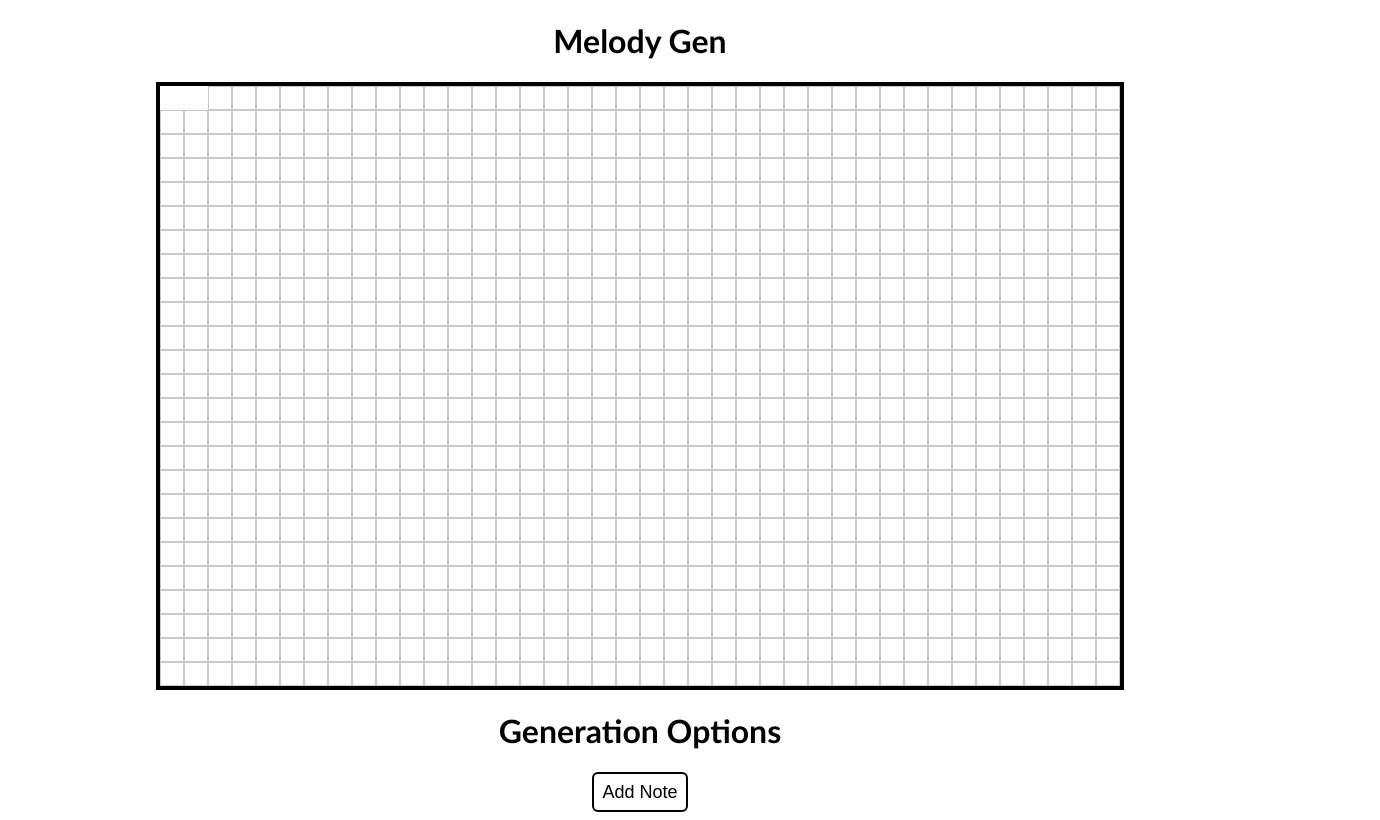
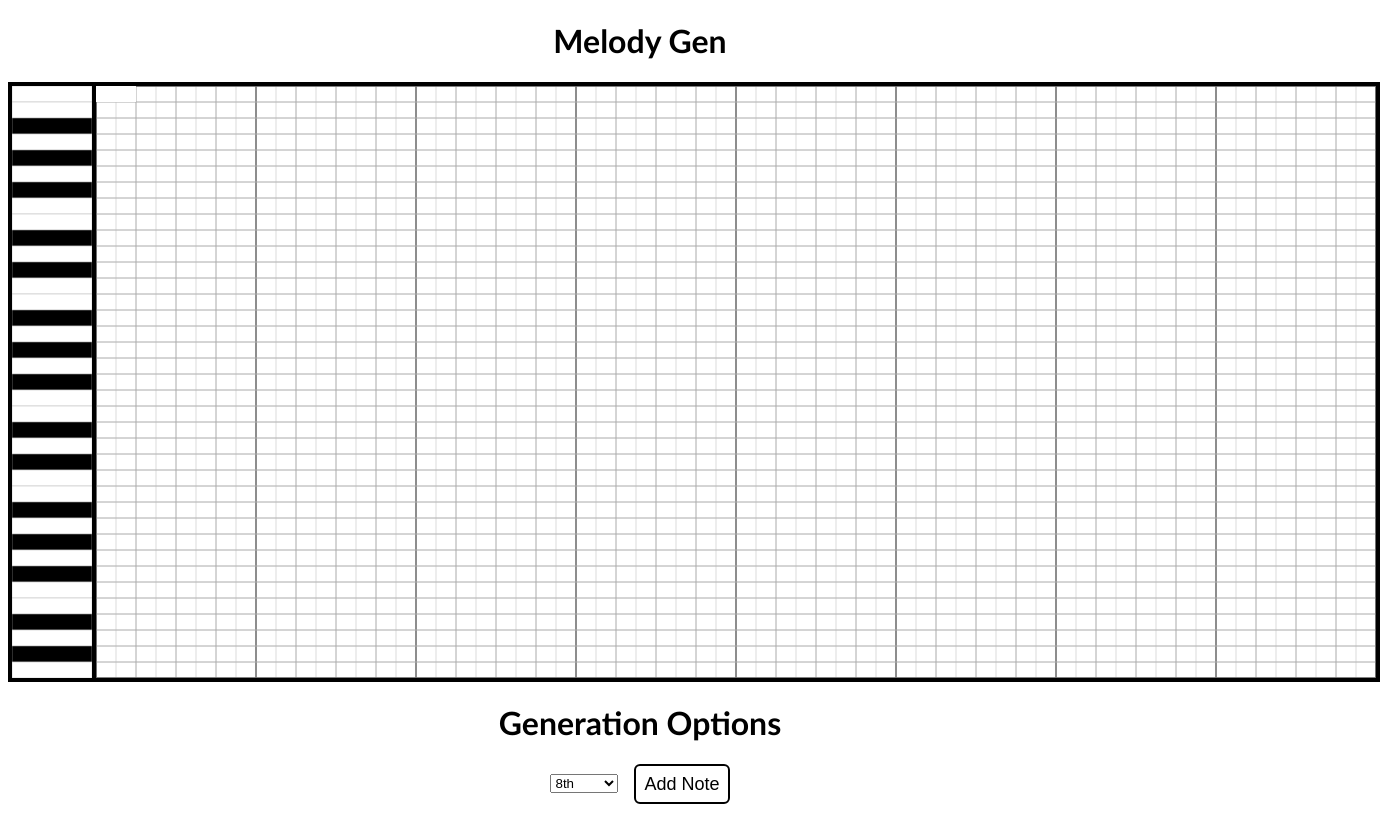
Before and after one commit to csakilan/MelodyGen, a Next.js app in the folder website/: page / in a window 1280 px wide. Both pictures are taken after a click on the button "Add Note". Shown: the whole page, 1380 px wide, since content can reach past the window. Built offline with nearby package versions, Linux system fonts and the light colour scheme.

Commit message:
Resizing notes

```diff
--- a/website/src/app/globals.css
+++ b/website/src/app/globals.css
@@ -5,14 +5,18 @@
 :root {
   --background: #ffffff;
   --foreground: #000;
-  --grid-border: #c8c8c8;
+  --grid-border: #b8b8b8;
+  --grid-border-quarter: #aaa;
+  --grid-border-whole: #666
 }
 
 @media (prefers-color-scheme: dark) {
   :root {
     --background: #333;
     --foreground: #fff;
-    --grid-border: #585858;
+    --grid-border: #686868;
+    --grid-border-quarter: #888;
+    --grid-border-whole: #ccc
   }
 }
 
@@ -22,10 +26,16 @@ body {
   font-family: 'Trebuchet MS', 'Lucida Sans Unicode', 'Lucida Grande', 'Lucida Sans', Arial, sans-serif
 }
 
-.draggable-note {
-  cursor: move;
+.grid-border-whole {
+  stroke: var(--grid-border-whole);
+  stroke-width: 1.5;
+}
+
+.grid-border-quarter {
+  stroke: var(--grid-border-quarter);
 }
 
 .grid-border {
   stroke: var(--grid-border);
+  stroke-width: .5;
 }
--- a/website/src/components/Editor.tsx
+++ b/website/src/components/Editor.tsx
@@ -3,18 +3,35 @@
 import { useRef, useState } from "react";
 import Draggable from "react-draggable";
 import Note from "./Note";
-import { BORDER_WIDTH, GRID_SIZE } from "@/util/config";
+import { BORDER_WIDTH, GRID_ROWS, GRID_SIZE_X, GRID_SIZE_Y, MAX_GRID_X, PIANO_KEY_GAP, PIANO_KEY_WIDTH, QUARTER_GRID_X } from "@/util/config";
 import Button from "./Button";
 
-export const EDITOR_WIDTH = 960, EDITOR_HEIGHT = 600;
+export const EDITOR_WIDTH = GRID_SIZE_X * 4 * 4 * 8, EDITOR_HEIGHT = GRID_SIZE_Y * GRID_ROWS;
+
+const B = "#000", W = "#fff";
+const noteColors = [W, B, W, B, W, W, B, W, B, W, B, W];
+const getNoteColor = (key: number, note: number) => {
+  return noteColors[(key + note - 1 + noteColors.length) % noteColors.length];
+};
+
+function getNoteIndex(y: number) {
+  return GRID_ROWS - y / GRID_SIZE_Y;
+}
 
 export default function Editor() {
   // State to force update
   const [_, _upd] = useState(0);
+  // TODO change instead of position to offset and note id (1, 2, 3, ...) instead of (0, 16, 32, ...)
   // Positions of the notes [[x, y, duration], ...]
   const notes = useRef<number[][]>([]);
+  const [gridMultiplier, setGridMultiplier] = useState(2);
 
   const forceUpdate = () => _upd(x => x + 1);
+
+  const verticalLinesPerQuarter = Math.floor(4 / gridMultiplier);
+  // Number of quarter beats in whole (capped at 4)
+  const verticalLinesPerWhole = Math.min(16 / gridMultiplier, 4);
+  const verticalLineBeatInterval = 4 / verticalLinesPerWhole;
 
   const getUpdateNoteHandler = (i: number) => {
     return (newPos: number[], newDuration: number) => {
@@ -25,40 +42,92 @@ export default function Editor() {
   }
 
   const onAddNote = () => {
-    const x = notes.current.reduce((max, pos) => Math.max(max, pos[0] + pos[2] * GRID_SIZE), 0);
+    const x = notes.current.reduce((max, pos) => Math.max(max, pos[0] + pos[2] * GRID_SIZE_X), 0);
     if (x >= EDITOR_WIDTH) {
       console.log("Cannot add note, out of space");
       return;
     }
-    notes.current.push([x, 0, 2]);
+    notes.current.push([x, 0, 4]);
     forceUpdate();
   };
 
   return (
     <div>
-      <div className={`m-auto relative overflow-hidden border-4 border-black border-solid`} style={{width: EDITOR_WIDTH, height: EDITOR_HEIGHT}}>
+      <div className={`m-auto relative overflow-hidden border-4 border-black border-solid w-fit flex flex-row`} style={{height: EDITOR_HEIGHT}}>
+        <div className="h-full">
+          <svg width={PIANO_KEY_WIDTH + PIANO_KEY_GAP} height={EDITOR_HEIGHT}>
+            <rect className="grid-border-quarter" width={PIANO_KEY_WIDTH} height={EDITOR_HEIGHT} fill="none" />
+            <g className="grid-border">
+            {
+              Array(GRID_ROWS).fill(0).map((_, i) => {
+                const y = i * GRID_SIZE_Y;
+                return (
+                    <rect key={i} x={0} y={y} width={PIANO_KEY_WIDTH} height={GRID_SIZE_Y} fill={getNoteColor(0, getNoteIndex(GRID_SIZE_Y * i))} />
+                );
+              })
+            }
+            </g>
+            <rect x={PIANO_KEY_WIDTH} y={0} width={PIANO_KEY_GAP} height={EDITOR_HEIGHT} fill="#000" />
+          </svg>
+        </div>
+        <div style={{width: EDITOR_WIDTH, height: EDITOR_HEIGHT}}>
           <div className="relative w-full h-0 m-auto">
-          <svg className="absolute m-auto left-0 grid-border" width={EDITOR_WIDTH} height={EDITOR_HEIGHT} strokeWidth={BORDER_WIDTH}>
-            <rect width={EDITOR_WIDTH} height={EDITOR_HEIGHT} fill="url(#grid)" />
+            <svg className="absolute m-auto left-0" width={EDITOR_WIDTH} height={EDITOR_HEIGHT} strokeWidth={BORDER_WIDTH}>
+              <rect className="grid-border-whole" width={EDITOR_WIDTH} height={EDITOR_HEIGHT} fill="url(#grid)" />
               <defs>
-              <pattern id="grid" width={GRID_SIZE} height={GRID_SIZE} patternUnits="userSpaceOnUse">
-                <line x1={0} y1={0} x2={0} y2={GRID_SIZE} />
-                <line x1={0} y1={0} x2={GRID_SIZE} y2={0} />
-                <line x1={0} y1={GRID_SIZE} x2={GRID_SIZE} y2={GRID_SIZE} />
-                <line x1={GRID_SIZE} y1={0} x2={GRID_SIZE} y2={GRID_SIZE} />
+                <pattern id="grid" width={MAX_GRID_X} height={GRID_SIZE_Y} patternUnits="userSpaceOnUse">
+                  {/* Vertical lines */}
+                  <g className="grid-border-whole">
+                    <line x1={0} y1={0} x2={0} y2={GRID_SIZE_Y} />
+                    <line x1={MAX_GRID_X} y1={0} x2={MAX_GRID_X} y2={GRID_SIZE_Y} />
+                  </g>
+                  <g className="grid-border-quarter">
+                    {/* Horizontal lines */}
+                    <line x1={0} y1={0} x2={MAX_GRID_X} y2={0} />
+                    <line x1={0} y1={GRID_SIZE_Y} x2={MAX_GRID_X} y2={GRID_SIZE_Y} />
+                  </g>
+                  <g className="grid-border">
+                    {
+                      verticalLinesPerQuarter >= 1 && Array(verticalLinesPerWhole).fill(0).flatMap((_, qi) => {
+                        const quarterX = qi * verticalLineBeatInterval * QUARTER_GRID_X;
+                        return Array(verticalLinesPerQuarter - 1).fill(0).map((_, i) => {
+                          const x = ((i + 1) / verticalLinesPerQuarter) * QUARTER_GRID_X + quarterX;
+                          return <line key={qi * verticalLinesPerQuarter + i} x1={x} y1={0} x2={x} y2={GRID_SIZE_Y} />;
+                        })
+                      })
+                    }
+                  </g>
+                  <g className="grid-border-quarter">
+                    {
+                      Array(verticalLinesPerWhole - 1).fill(0).flatMap((_, qi) => {
+                        const quarterX = (qi + 1) * verticalLineBeatInterval * QUARTER_GRID_X;
+                        return <line key={qi + 100} x1={quarterX} y1={0} x2={quarterX} y2={GRID_SIZE_Y} />;
+                      })
+                    }
+                  </g>
                 </pattern>
               </defs>
             </svg>
           </div>
           <div className="relative w-full h-full">
             {
-            notes.current.map((pos, i) => <Note key={i} position={pos} duration={pos[2]} updateNote={getUpdateNoteHandler(i)} />)
+              notes.current.map((pos, i) => <Note key={i} position={pos} duration={pos[2]} gridMultiplier={gridMultiplier} lastNote={i == notes.current.length - 1} updateNote={getUpdateNoteHandler(i)} />)
             }
+          </div>
         </div>
       </div>
       <div className="m-auto w-[80%]">
         <h1>Generation Options</h1>
+        <div className="flex flex-row gap-x-4 justify-center items-center">
+          <select value={gridMultiplier} onChange={(e) => setGridMultiplier(parseInt(e.target.value))}>
+            <option value={1}>16th</option>
+            <option value={2}>8th</option>
+            <option value={4}>Quarter</option>
+            <option value={8}>Half</option>
+            <option value={16}>Whole</option>
+          </select>
           <Button onClick={onAddNote}>Add Note</Button>
+        </div>
       </div>
     </div>
   );
--- a/website/src/components/Note.tsx
+++ b/website/src/components/Note.tsx
@@ -1,4 +1,4 @@
-import { BORDER_WIDTH, GRID_SIZE } from "@/util/config";
+import { GRID_SIZE_X, GRID_SIZE_Y } from "@/util/config";
 import { useRef, useState } from "react";
 import Draggable, { DraggableEvent } from "react-draggable";
 import { EDITOR_HEIGHT, EDITOR_WIDTH } from "./Editor";
@@ -6,15 +6,23 @@ import { EDITOR_HEIGHT, EDITOR_WIDTH } from "./Editor";
 interface NoteProps {
     position: number[];
     duration: number;
+    gridMultiplier: number;
+    lastNote: boolean;
     updateNote: (pos: number[], duration: number) => void;
 }
 
-export default function Note({ position, duration, updateNote }: NoteProps) {
+export default function Note({ position, duration, gridMultiplier, lastNote, updateNote }: NoteProps) {
     const nodeRef = useRef(null);
+    const nodeRefEnd = useRef(null);
     const noteStartRef = useRef([0, 0]);
     const dragStartRef = useRef([0, 0]);
+    const noteDurationStartRef = useRef(0);
     const [notePosition, setNotePosition] = useState(position);
     const [noteDuration, setNoteDuration] = useState(duration);
+    const [resizing, setResizing] = useState(false);
+
+    const durationGridded = noteDuration / gridMultiplier;
+    const GRID_X = GRID_SIZE_X * gridMultiplier;
 
     const onStart = (e: DraggableEvent) => {
         e = e as MouseEvent;
@@ -24,20 +32,50 @@ export default function Note({ position, duration, updateNote }: NoteProps) {
     const onDrag = (e: DraggableEvent) => {
         e = e as MouseEvent;
         const newPos = [e.screenX - dragStartRef.current[0] + noteStartRef.current[0], e.screenY - dragStartRef.current[1] + noteStartRef.current[1]]
-            .map(x => Math.round(x / GRID_SIZE) * GRID_SIZE);
-        newPos[0] = Math.max(0, Math.min(EDITOR_WIDTH - GRID_SIZE, newPos[0]));
-        newPos[1] = Math.max(0, Math.min(EDITOR_HEIGHT - GRID_SIZE, newPos[1]));
+            .map(x => Math.round(x / GRID_SIZE_Y) * GRID_SIZE_Y);
+        // newPos[0] = Math.max(0, Math.min(EDITOR_WIDTH - GRID_SIZE, newPos[0]));
+        newPos[0] = noteStartRef.current[0];
+        newPos[1] = Math.max(0, Math.min(EDITOR_HEIGHT - GRID_SIZE_Y, newPos[1]));
         setNotePosition(newPos);
     };
-    const onStop = (e: DraggableEvent) => {
-        e = e as MouseEvent;
+    const onStop = () => {
         updateNote(notePosition, noteDuration);
     };
+    const onEndStart = (e: DraggableEvent) => {
+        e = e as MouseEvent;
+        noteDurationStartRef.current = noteDuration;
+        dragStartRef.current = [e.screenX, e.screenY];
+        setResizing(true);
+    };
+    const onEndDrag = (e: DraggableEvent) => {
+        e = e as MouseEvent;
+        // Calculate new duration based on mouse offset from drag starting position
+        let newDuration = (e.screenX - dragStartRef.current[0]) / GRID_SIZE_X + noteDurationStartRef.current;
+        // Bound the max duration to the right edge of the editor
+        newDuration = Math.min(newDuration, (EDITOR_WIDTH - notePosition[0]) / GRID_SIZE_X);
+        // Shortest note duration is 1 (sixteenth note)
+        newDuration = Math.max(gridMultiplier, Math.round(newDuration / gridMultiplier) * gridMultiplier);
+        setNoteDuration(newDuration);
+    };
+    const onEndStop = () => {
+        updateNote(notePosition, noteDuration);
+        setResizing(false);
+    }
 
     return (
-        <Draggable defaultClassName="absolute" nodeRef={nodeRef} axis="both" bounds="parent" grid={[GRID_SIZE, GRID_SIZE]} position={{x: notePosition[0], y: notePosition[1]}} onStart={onStart} onDrag={onDrag} onStop={onStop}>
-            <div ref={nodeRef} className="draggable-note box-border" style={{width: GRID_SIZE * noteDuration, height: GRID_SIZE}}>
-                <div className="bg-[#fff] w-full h-full"></div>
+        <Draggable handle=".note-bg" defaultClassName="absolute" nodeRef={nodeRef} axis="y" bounds="parent" grid={[GRID_X, GRID_SIZE_Y]} position={{x: notePosition[0], y: notePosition[1]}} onStart={onStart} onDrag={onDrag} onStop={onStop}>
+            <div ref={nodeRef} className={`box-border flex flex-row ${resizing ? "cursor-ew-resize" : "cursor-move"}`} style={{width: GRID_X * durationGridded, height: GRID_SIZE_Y}}>
+                <div className="note-bg bg-white w-full h-full"></div>
+                <div className="relative h-full w-0">
+                    {
+                        lastNote &&
+                        <div className="absolute -left-1 h-full">
+                            <Draggable disabled={!lastNote} nodeRef={nodeRefEnd} axis="x" bounds="parent" grid={[GRID_X, GRID_SIZE_Y]} onStart={onEndStart} onDrag={onEndDrag} onStop={onEndStop}>
+                                <div ref={nodeRefEnd} className="absolute cursor-ew-resize w-2 h-full"></div>
+                            </Draggable>
+                        </div>
+                    }
+                </div>
             </div>
         </Draggable>
     );
--- a/website/src/util/config.ts
+++ b/website/src/util/config.ts
@@ -1,2 +1,9 @@
-export const GRID_SIZE = 24;
-export const BORDER_WIDTH = 2;
+export const GRID_SIZE_X = 10;
+export const GRID_SIZE_Y = 16;
+export const QUARTER_GRID_X = GRID_SIZE_X * 4;
+export const MAX_GRID_X = GRID_SIZE_X * 16;
+export const GRID_ROWS = 37;
+
+export const PIANO_KEY_WIDTH = 80;
+export const PIANO_KEY_GAP = 4;
+export const BORDER_WIDTH = 1;
```
Lines whose indentation alone changed are shown as unchanged.
